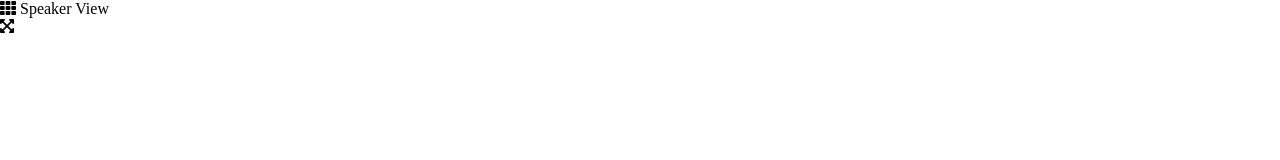
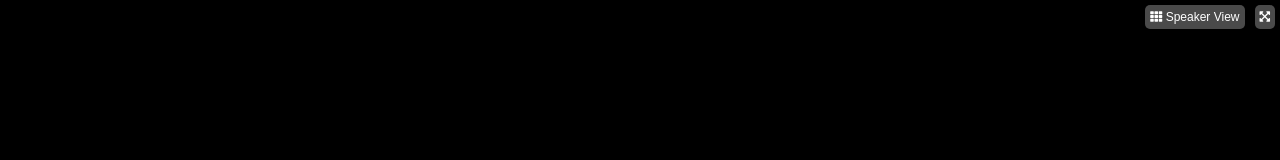
Before and after one commit to Eriksioxx/html-css-zoom, a plain HTML site: page index.html in a window 1280 px wide. Drawn offline with Linux system fonts and the light colour scheme.

Commit message:
Header complete

```diff
--- a/styles.css
+++ b/styles.css
@@ -4,10 +4,30 @@
     box-sizing: border-box;
 }
 
+body {
+    background-color: #000000;
+    font-family: sans-serif;
+}
 /* HEADER */
+header {
+    display: flex;
+    justify-content:  flex-end;
+
+    color: white;
+    font-size: 12px;
+}
+
+header div {
+    background-color: #4a4a4a;
+    padding: 5px;
+    border-radius: 5px;
+
+    margin: 5px;
+}
 /* / HEADER */
 
 /* MAIN */
+
 /* / MAIN */
 
 /* FOOTER */
```
